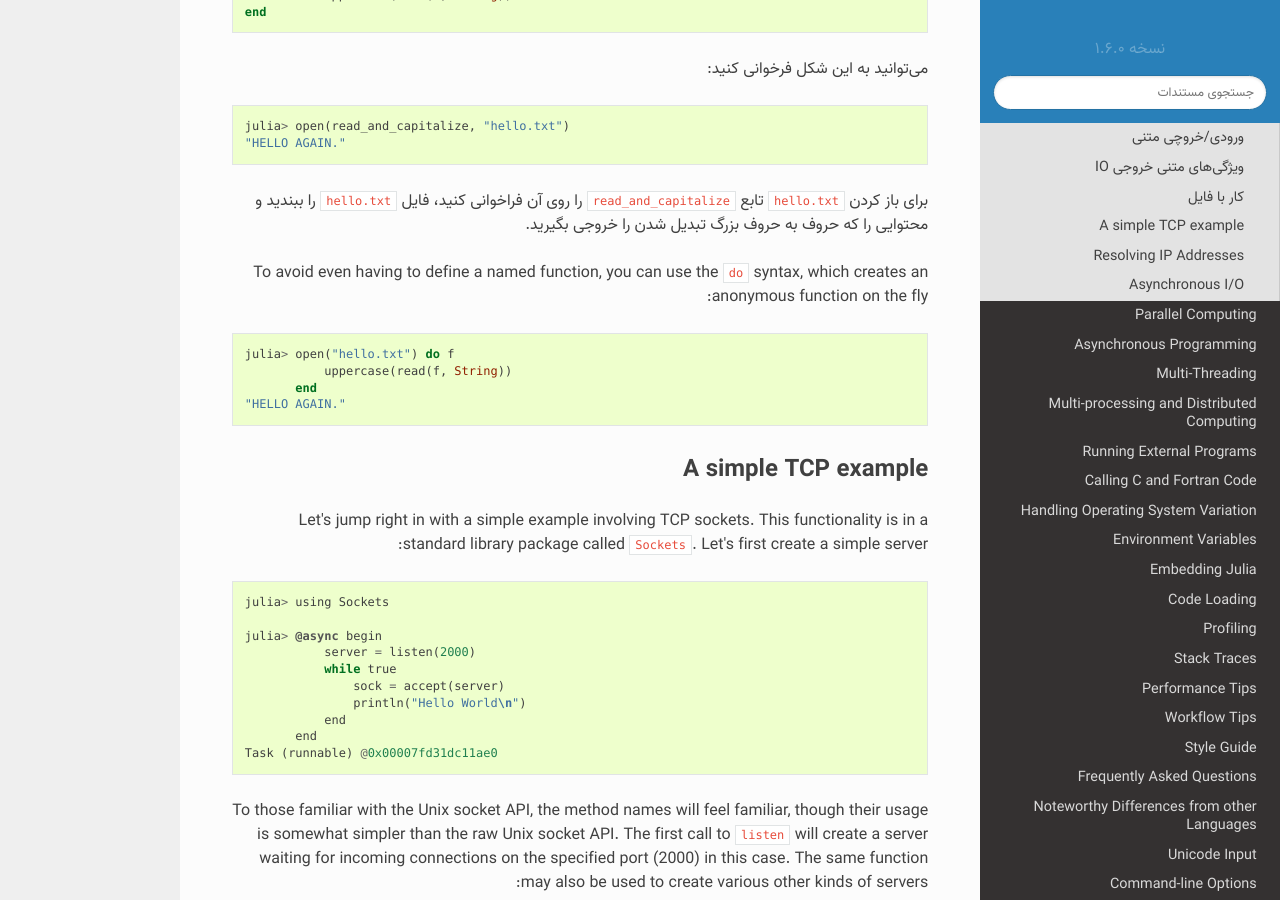
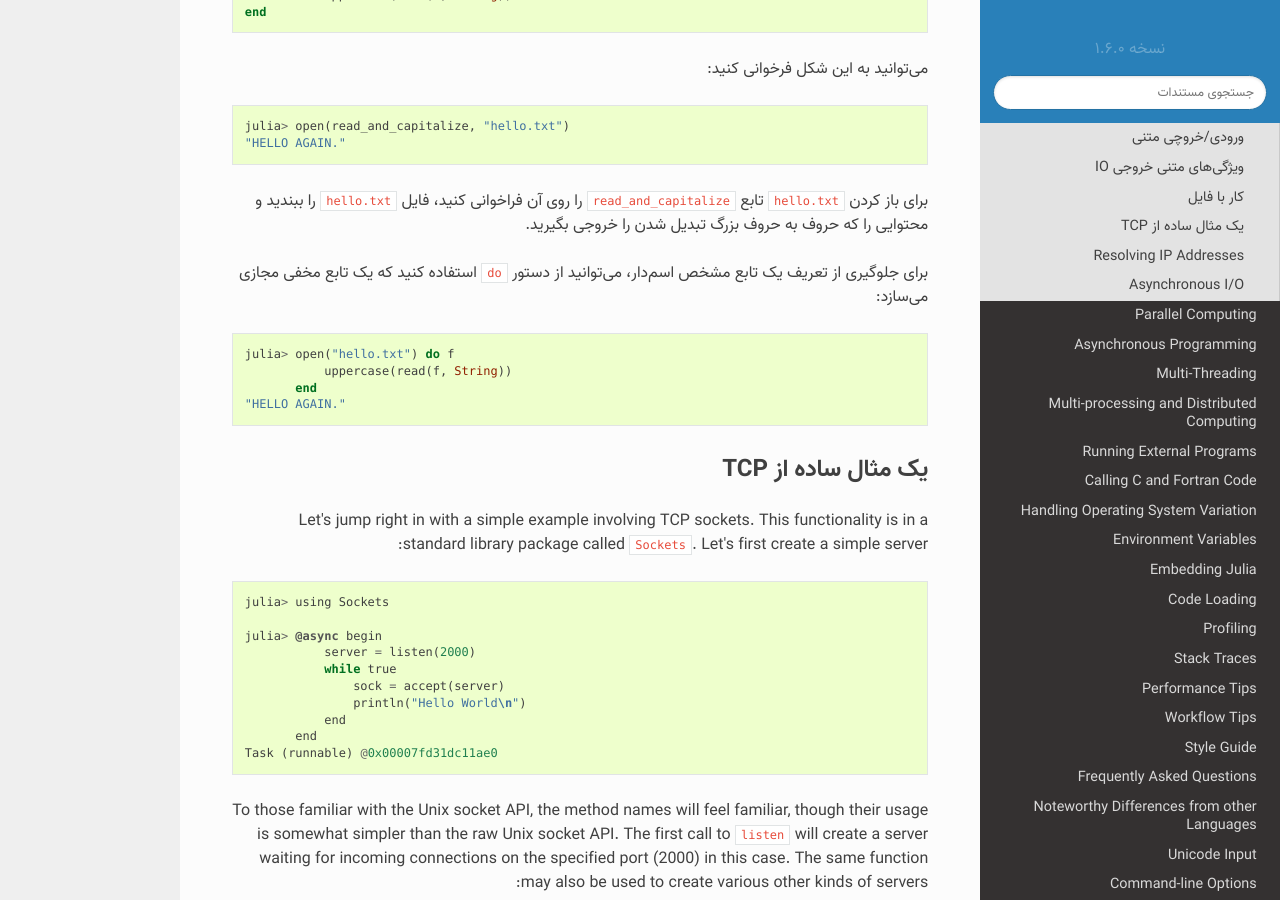
Before and after one commit to AppliedLinearAlgebra-Sharif/julia-docs, a Sphinx documentation site: the page built from docs/manual/networking-and-streams.md, in a window 1280 px wide and 900 px high, scrolled down 3398 px. Built offline with Sphinx 7.4.7 and the Read the Docs theme 2.0.0, drawn with Linux system fonts in a browser that asks for light colours; pages that are not in the unit, such as notebooks, are missing from menus.

Commit message:
Update networking-and-streams.md

````diff
--- a/docs/manual/networking-and-streams.md
+++ b/docs/manual/networking-and-streams.md
@@ -155,8 +155,7 @@ julia> open(read_and_capitalize, "hello.txt")
 
 برای باز کردن `hello.txt` تابع `read_and_capitalize` را روی آن فراخوانی کنید، فایل `hello.txt` را ببندید و محتوایی را که حروف به حروف بزرگ تبدیل شدن را خروجی بگیرید.
 
-To avoid even having to define a named function, you can use the `do` syntax, which creates an
-anonymous function on the fly:
+برای جلوگیری از تعریف یک تابع مشخص اسم‌دار، می‌توانید از دستور `do` استفاده کنید که یک تابع مخفی مجازی می‌سازد:
 
 ```julia
 julia> open("hello.txt") do f
@@ -165,7 +164,7 @@ julia> open("hello.txt") do f
 "HELLO AGAIN."
 ```
 
-## A simple TCP example
+## یک مثال ساده از TCP
 
 Let's jump right in with a simple example involving TCP sockets.
 This functionality is in a standard library package called `Sockets`.
````
